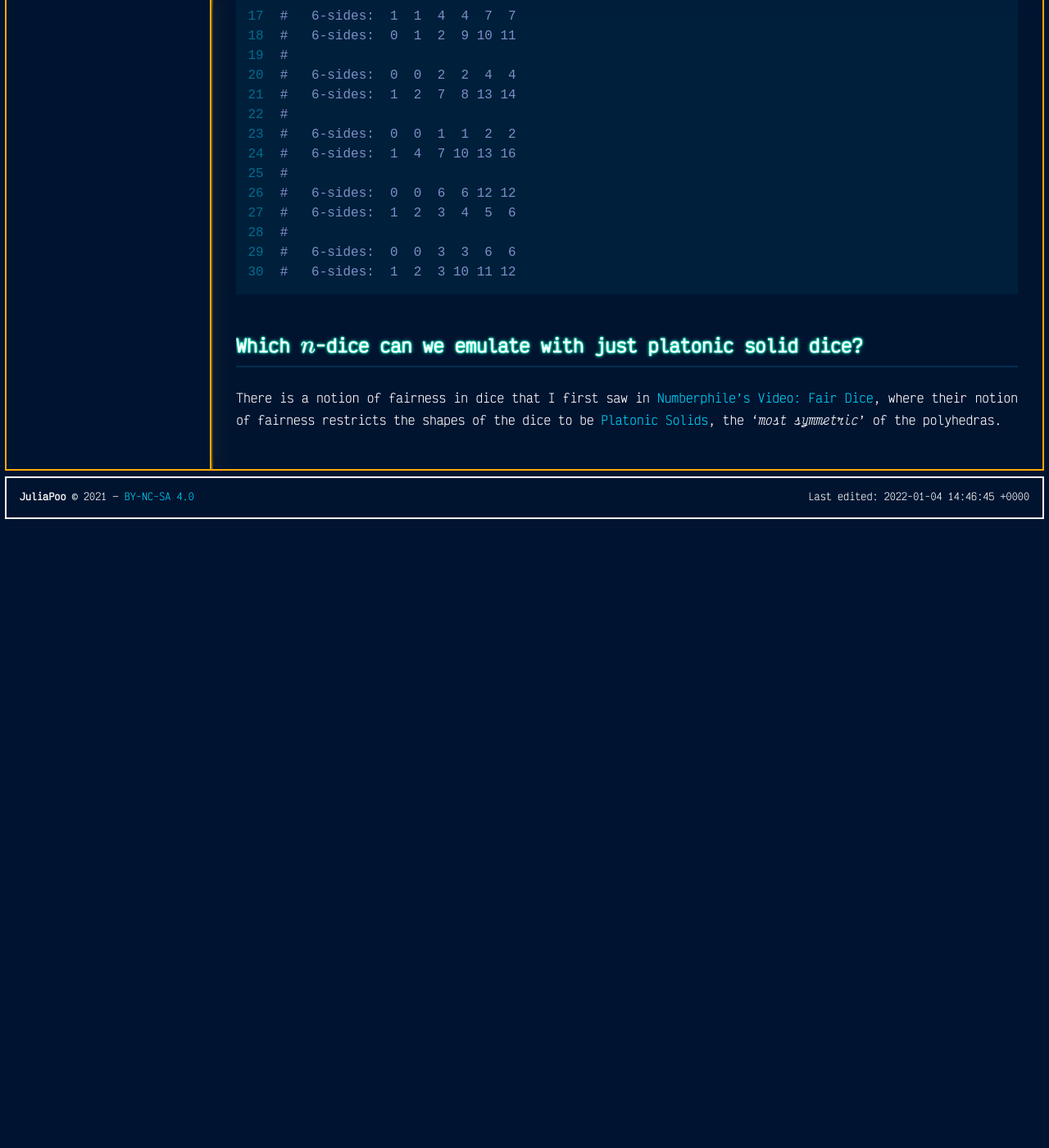
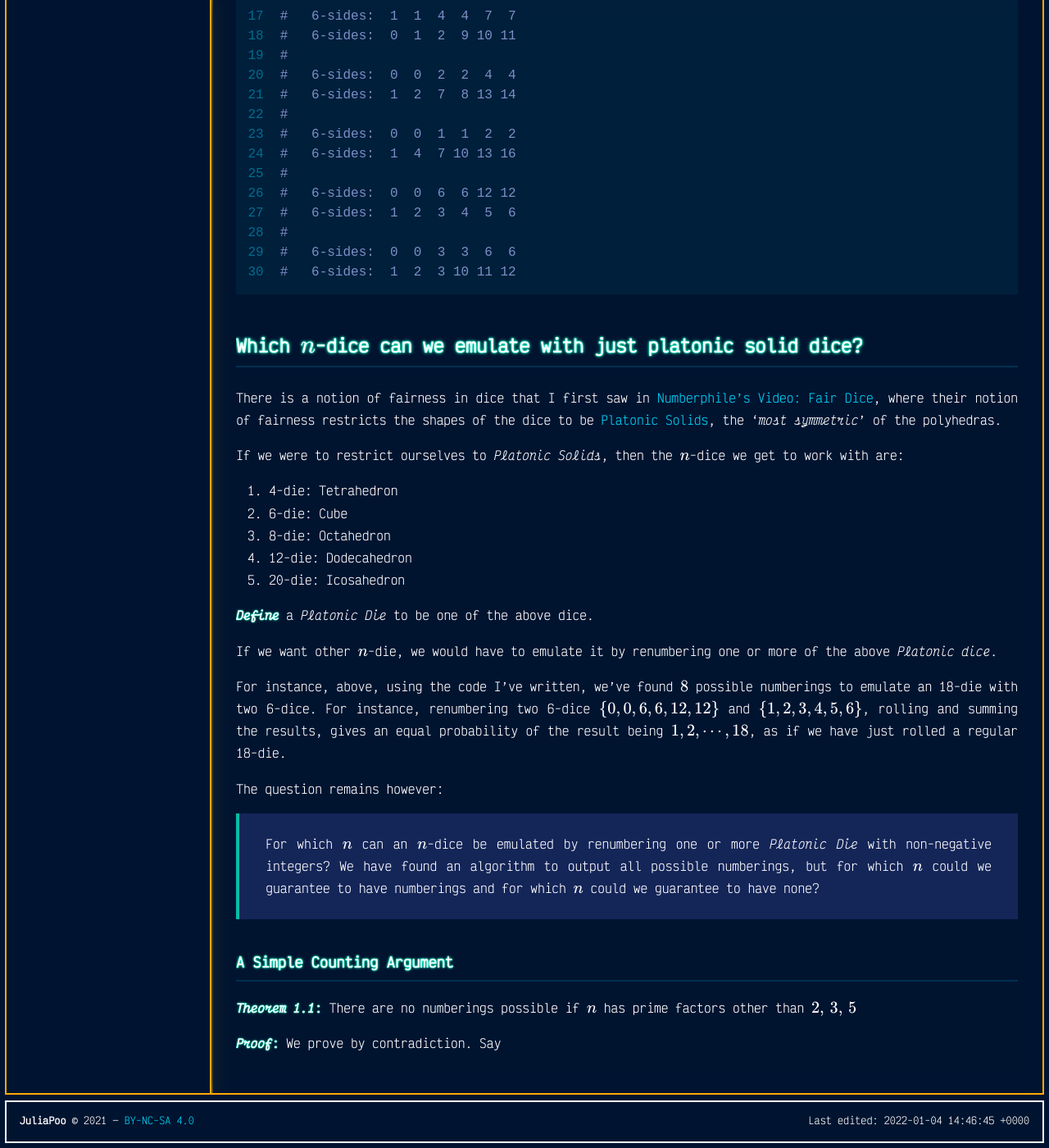
Before and after one commit to JuliaPoo/juliapoo.github.io, a Jekyll site: the page built from _posts/2021-12-30-renumbering-dice.md, in a window 1280 px wide and 1400 px high, scrolled down 7938 px. Shown: the whole window at 82% size. Built offline with Jekyll 4.4.1, drawn with Linux system fonts in a browser that asks for light colours; formulas are drawn with MathJax 3; before the commit the page ends 8577 px from its top, so only the background shows below that; some of the changed text lies outside the part shown.

Commit message:
Wrote more dice renumbering

```diff
--- a/_posts/2021-12-30-renumbering-dice.md
+++ b/_posts/2021-12-30-renumbering-dice.md
@@ -307,3 +307,27 @@ print_numberings(tsols)
 ## Which $n$-dice can we emulate with just platonic solid dice?
 
 There is a notion of fairness in dice that I first saw in [Numberphile's Video: Fair Dice](https://www.youtube.com/watch?v=G7zT9MljJ3Y), where their notion of fairness restricts the shapes of the dice to be [Platonic Solids](https://en.wikipedia.org/wiki/Platonic_solid), the '_most symmetric_' of the polyhedras.
+
+If we were to restrict ourselves to _Platonic Solids_, then the $n$-dice we get to work with are:
+
+1. 4-die: Tetrahedron
+2. 6-die: Cube
+3. 8-die: Octahedron
+4. 12-die: Dodecahedron
+5. 20-die: Icosahedron
+
+**_Define_** a _Platonic Die_ to be one of the above dice.
+
+If we want other $n$-die, we would have to emulate it by renumbering one or more of the above _Platonic dice_.
+
+For instance, above, using the code I've written, we've found $8$ possible numberings to emulate an 18-die with two 6-dice. For instance, renumbering two 6-dice $\\{0,0,6,6,12,12\\}$ and $\\{1,2,3,4,5,6\\}$, rolling and summing the results, gives an equal probability of the result being $1,2,\cdots,18$, as if we have just rolled a regular 18-die.
+
+The question remains however:
+
+> For which $n$ can an $n$-dice be emulated by renumbering one or more _Platonic Die_ with non-negative integers? We have found an algorithm to output all possible numberings, but for which $n$ could we guarantee to have numberings and for which $n$ could we guarantee to have none?
+
+### A Simple Counting Argument
+
+**_Theorem 1.1_:** There are no numberings possible if $n$ has prime factors other than $2,\,3,\,5$
+
+**_Proof_:** We prove by contradiction. Say
```
Also changed, not shown: about.md (+2 -1 lines), index.md (+1 -1 lines).
